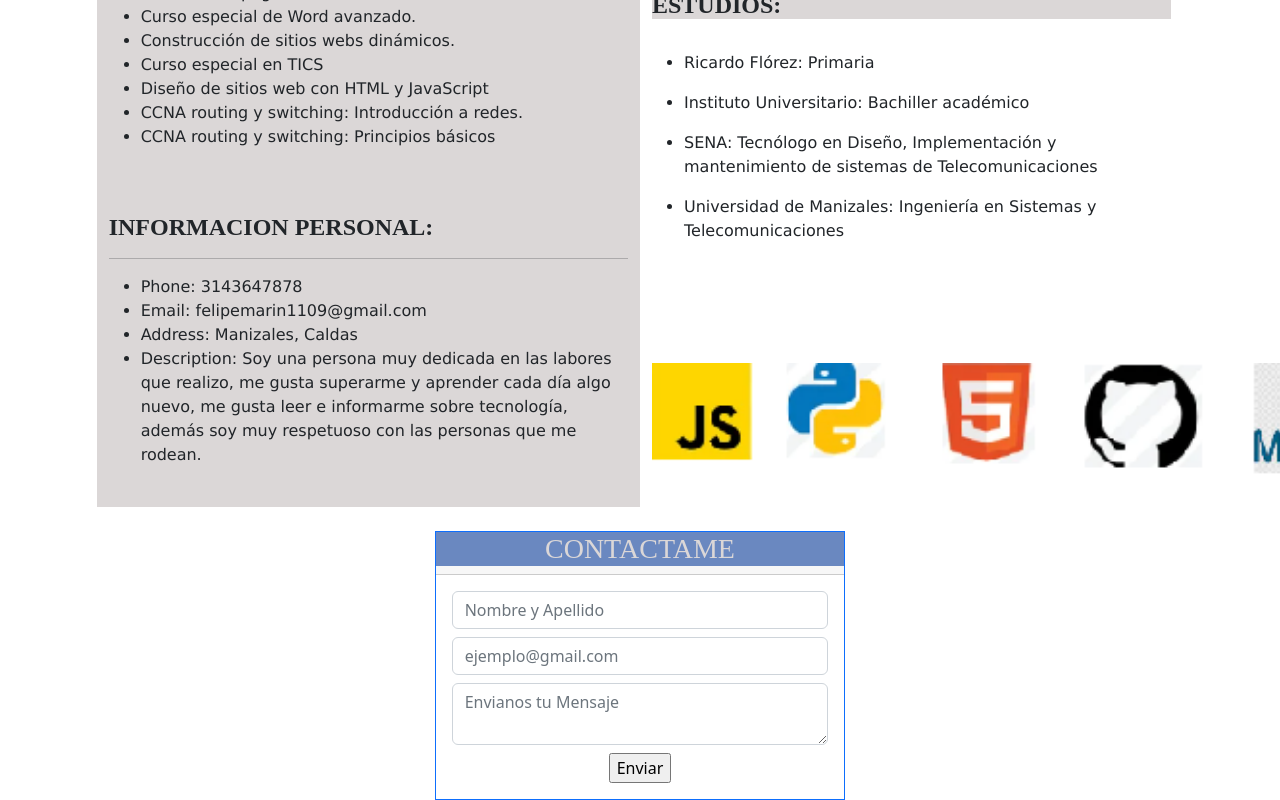
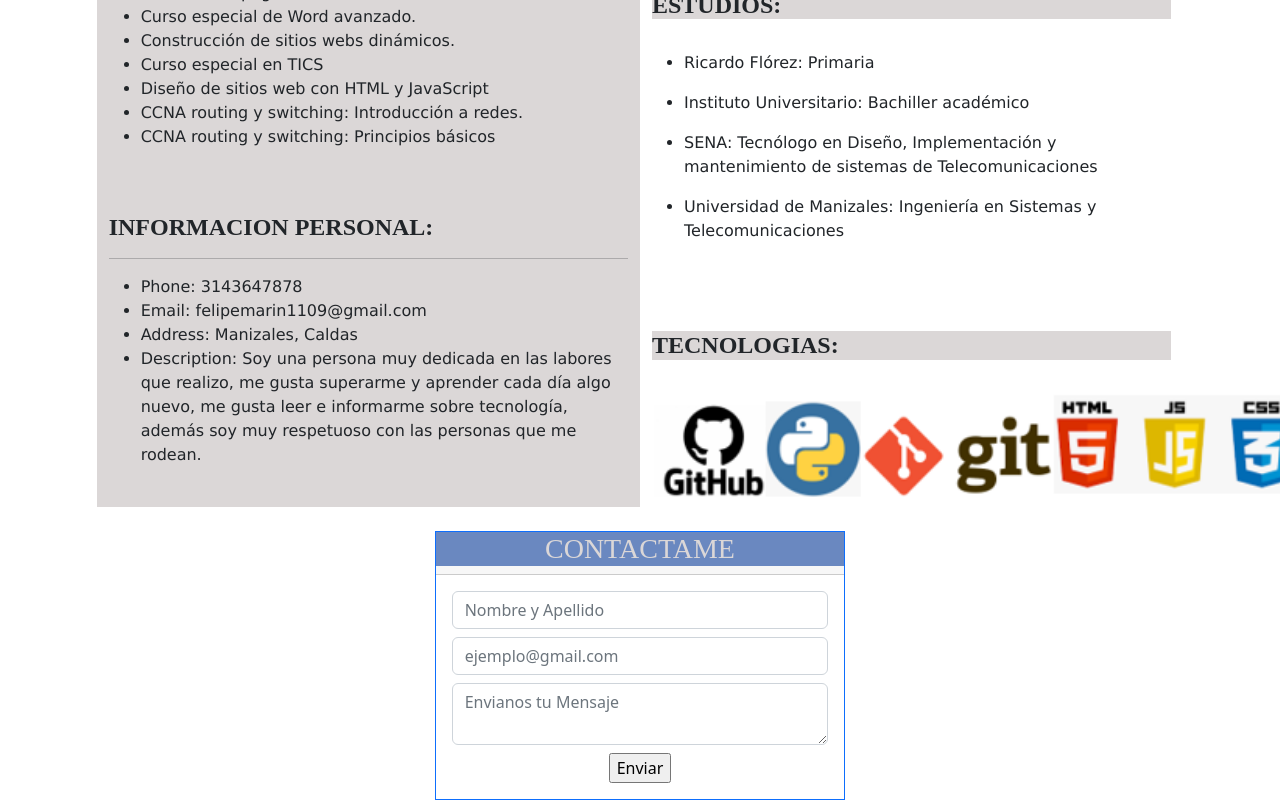
Before and after one commit to Jfmarin1122/react_curriculum, a React (Create React App) app: page / in a window 1280 px wide. Shown: the part 696-1496 px from the top of the page. Built offline with nearby package versions, Linux system fonts and the light colour scheme.

Commit message:
Imagenes tecnologias

```diff
--- a/src/App.css
+++ b/src/App.css
@@ -69,13 +69,6 @@
   font-family: 'Lucida Sans', 'Lucida Sans Regular', 'Lucida Grande', 'Lucida Sans Unicode', Geneva, Verdana, sans-serif;
 }
 
-.title--form{
-  background-color: rgb(106, 136, 192);
-  font-family: 'Times New Roman', Times, serif;
-  color: rgb(219, 215, 215);
-  text-align: center;
-}
-
 .contac_title {
   background-color: rgb(106, 136, 192);
   font-family: 'Times New Roman', Times, serif;
@@ -84,46 +77,10 @@
 }
 
 .image--tech {
-  width: 900px;
-  align-items: center;
-  align-content: center;
+  width: 880px;
 }
 
-.App {
-  text-align: center;
+.title--tec {
+  background-color: rgb(219, 215, 215);
+  font-family: 'Times New Roman', Times, serif;
 }
-
-.App-logo {
-  height: 40vmin;
-  pointer-events: none;
-}
-
-@media (prefers-reduced-motion: no-preference) {
-  .App-logo {
-    animation: App-logo-spin infinite 20s linear;
-  }
-}
-
-.App-header {
-  background-color: #282c34;
-  min-height: 100vh;
-  display: flex;
-  flex-direction: column;
-  align-items: center;
-  justify-content: center;
-  font-size: calc(10px + 2vmin);
-  color: white;
-}
-
-.App-link {
-  color: #61dafb;
-}
-
-@keyframes App-logo-spin {
-  from {
-    transform: rotate(0deg);
-  }
-  to {
-    transform: rotate(360deg);
-  }
-}
--- a/src/App.js
+++ b/src/App.js
@@ -18,7 +18,7 @@ import github from './components/images/github.png';
 import web from './components/images/js_html_css.png';
 import gitlab from './components/images/gitlab.png';
 import OfMainTitleTec from './components/title';
-import technologies from './components/images/tecnologias.png';
+import technologies from './components/images/tec.png';
 //import logo from './components/imagenes/tecnologias.png';
 
 function App() {
--- a/src/components/title/index.js
+++ b/src/components/title/index.js
@@ -5,7 +5,7 @@ function Titles(props){
       <div className='information--degrees'>
         <br></br>
         <br></br>
-        <h4 className = "title--form"><b>{props.tecnologias}</b></h4>
+        <h4 className = "title--tec"><b>{props.tecnologias}</b></h4>
         <br></br>
       </div>
     );
@@ -29,7 +29,7 @@ function OfMainTitleTec(){
     return(
         <div>
             <CurriculumTitleTec
-            formulario = {myTitles.formulario}
+            tecnologias = {myTitles.tecnologias}
             />
         </div>
     );
```
Also changed, not shown: src/components/images/tec.png (added).
